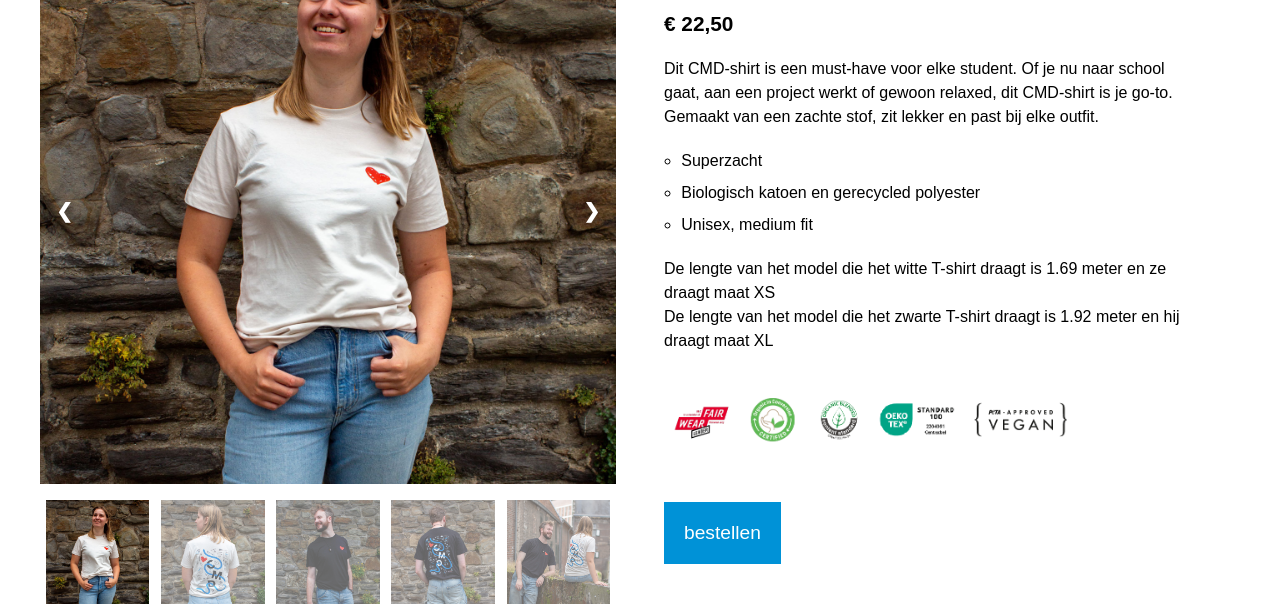
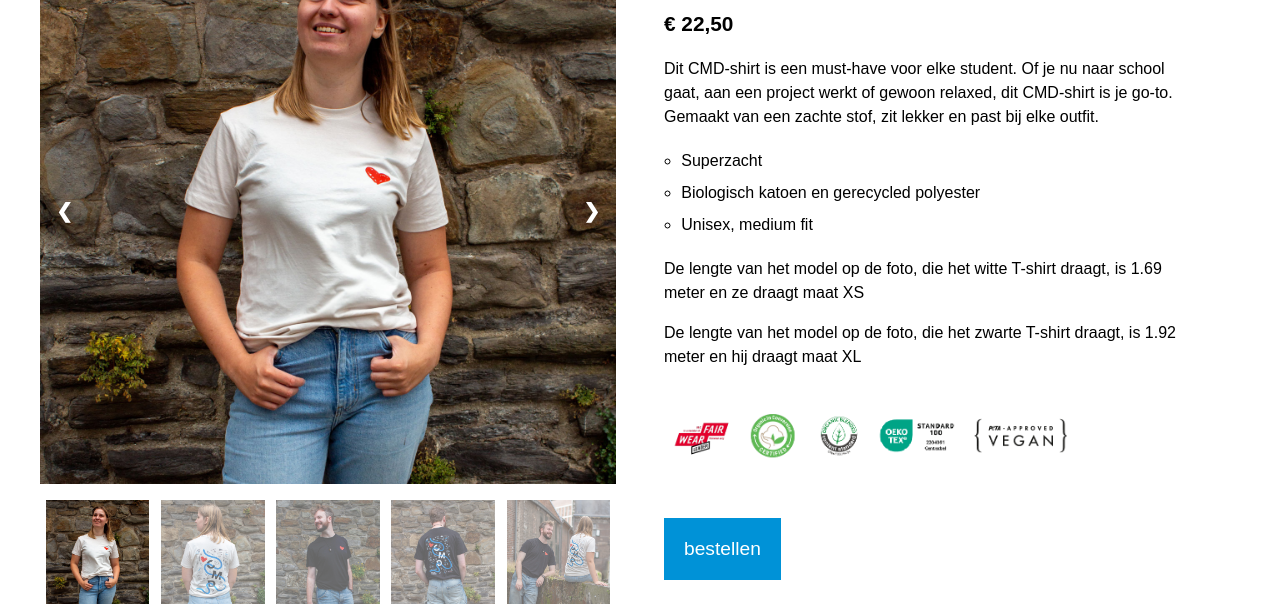
Before and after one commit to irisvluinen/cmdmerch, a plain HTML site: page tshirts.html in a window 1280 px wide. Shown: the part 234-840 px from the top of the page. Drawn offline with Linux system fonts and the light colour scheme; a web font is replaced by a local one.

Commit message:
Add files via upload

```diff
--- a/tshirts.html
+++ b/tshirts.html
@@ -128,10 +128,12 @@
             <li>Unisex, medium fit</li>
           </ul>
           <p>
-            De lengte van het model die het witte T-shirt draagt is 1.69 meter
-            en ze draagt maat XS <br />
-            De lengte van het model die het zwarte T-shirt draagt is 1.92 meter
-            en hij draagt maat XL
+            De lengte van het model op de foto, die het witte T-shirt draagt, is
+            1.69 meter en ze draagt maat XS
+          </p>
+          <p>
+            De lengte van het model op de foto, die het zwarte T-shirt draagt,
+            is 1.92 meter en hij draagt maat XL
           </p>
 
           <img class="duurzaamheid" src="assets/duurzaamheid.png" />
```
Also changed, not shown: hoodie.html (+6 -3 lines), index.html (+1 -1 lines), sweater.html (+5 -1 lines).
